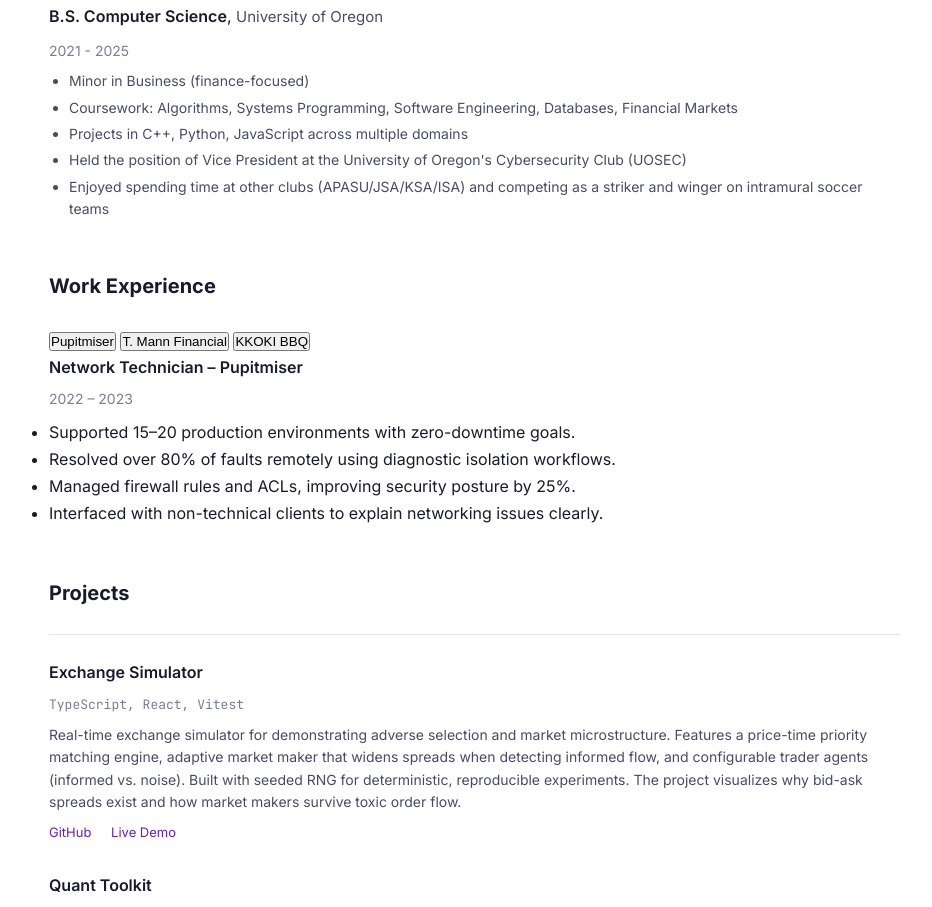
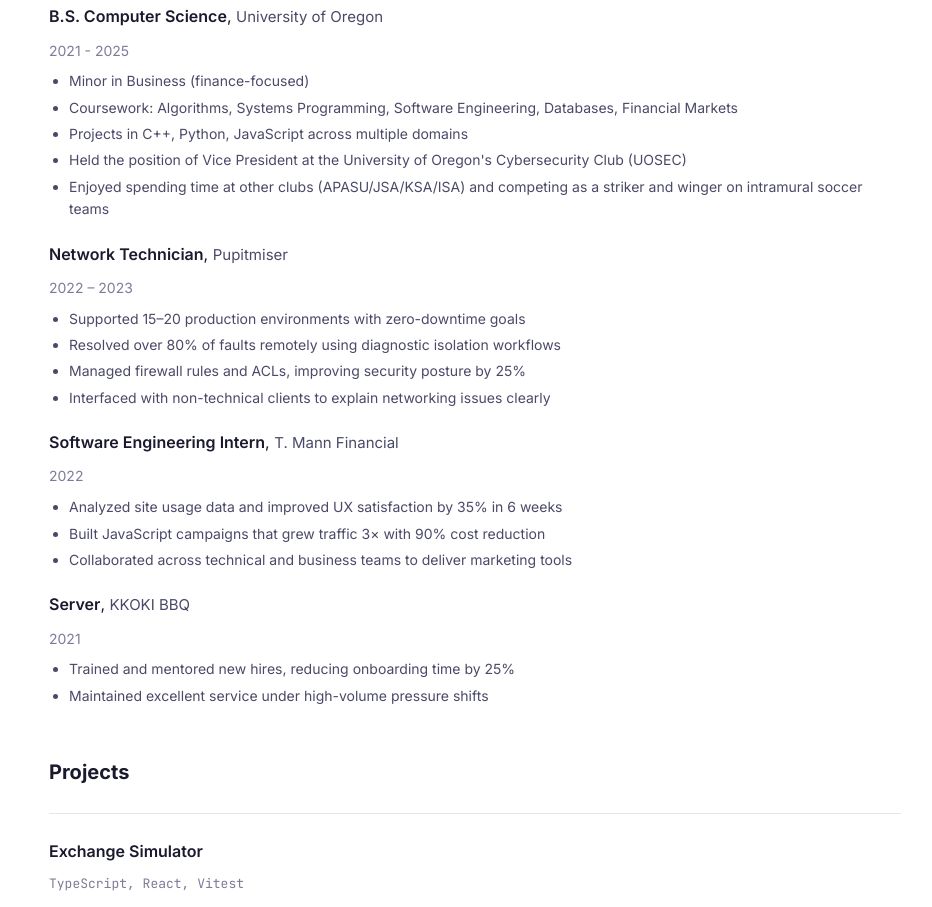
Before and after one commit to ShawnBakker/shawnbakker.github.io, a plain HTML site: page index.html in a window 1280 px wide. Shown: the part 827-1734 px from the top of the page, without its empty margins (165-1097 px from the left). Drawn offline with Linux system fonts and the light colour scheme.

Commit message:
Update index.html

```diff
--- a/index.html
+++ b/index.html
@@ -404,7 +404,7 @@
 
             <!-- Experience -->
       <section id="experience">
-                <h2>Development Experience</h2>
+        <h2>Experience</h2>
         <hr>
 
         <div class="experience-item">
@@ -436,45 +436,47 @@
             </ul>
           </div>
         </div>
-            </section>
 
-
-            <section id="experience-tabs">
-        <h2>Work Experience</h2>
-        <div class="tabs">
-          <button class="tab-button active" onclick="openTab(event, 'pupitmiser')">Pupitmiser</button>
-          <button class="tab-button" onclick="openTab(event, 'tmann')">T. Mann Financial</button>
-          <button class="tab-button" onclick="openTab(event, 'kkoki')">KKOKI BBQ</button>
+        <div class="experience-item">
+          <div class="experience-header">
+            <h3>Network Technician</h3>, <span class="experience-company">Pupitmiser</span>
+          </div>
+          <div class="experience-details">2022 – 2023</div>
+          <div class="experience-description">
+            <ul>
+              <li>Supported 15–20 production environments with zero-downtime goals</li>
+              <li>Resolved over 80% of faults remotely using diagnostic isolation workflows</li>
+              <li>Managed firewall rules and ACLs, improving security posture by 25%</li>
+              <li>Interfaced with non-technical clients to explain networking issues clearly</li>
+            </ul>
+          </div>
         </div>
 
-        <div id="pupitmiser" class="tab-content">
-          <h3>Network Technician – Pupitmiser</h3>
-          <div class="experience-details">2022 – 2023</div>
+        <div class="experience-item">
+          <div class="experience-header">
+            <h3>Software Engineering Intern</h3>, <span class="experience-company">T. Mann Financial</span>
+          </div>
+          <div class="experience-details">2022</div>
+          <div class="experience-description">
             <ul>
-            <li>Supported 15–20 production environments with zero-downtime goals.</li>
-            <li>Resolved over 80% of faults remotely using diagnostic isolation workflows.</li>
-            <li>Managed firewall rules and ACLs, improving security posture by 25%.</li>
-            <li>Interfaced with non-technical clients to explain networking issues clearly.</li>
+              <li>Analyzed site usage data and improved UX satisfaction by 35% in 6 weeks</li>
+              <li>Built JavaScript campaigns that grew traffic 3× with 90% cost reduction</li>
+              <li>Collaborated across technical and business teams to deliver marketing tools</li>
             </ul>
           </div>
+        </div>
 
-        <div id="tmann" class="tab-content" style="display:none">
-          <h3>Software Engineering Intern – T. Mann Financial</h3>
-          <div class="experience-details">2022</div>
+        <div class="experience-item">
+          <div class="experience-header">
+            <h3>Server</h3>, <span class="experience-company">KKOKI BBQ</span>
+          </div>
+          <div class="experience-details">2021</div>
+          <div class="experience-description">
             <ul>
-            <li>Analyzed site usage data and improved UX satisfaction by 35% in 6 weeks.</li>
-            <li>Built JavaScript campaigns that grew traffic 3× with 90% cost reduction.</li>
-            <li>Collaborated across technical and business teams to deliver marketing tools.</li>
+              <li>Trained and mentored new hires, reducing onboarding time by 25%</li>
+              <li>Maintained excellent service under high-volume pressure shifts</li>
             </ul>
           </div>
-
-        <div id="kkoki" class="tab-content" style="display:none">
-          <h3>Server – KKOKI BBQ</h3>
-          <div class="experience-details">2021</div>
-          <ul>
-            <li>Trained and mentored new hires, reducing onboarding time by 25%.</li>
-            <li>Maintained excellent service under high-volume pressure shifts.</li>
-          </ul>
         </div>
       </section>
             <!-- Projects -->
```
Lines whose indentation alone changed are shown as unchanged.
